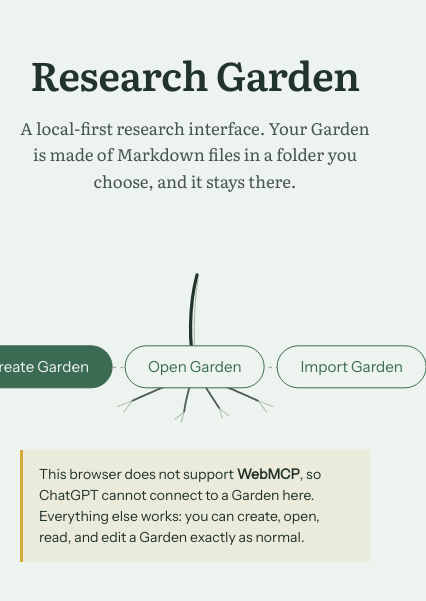
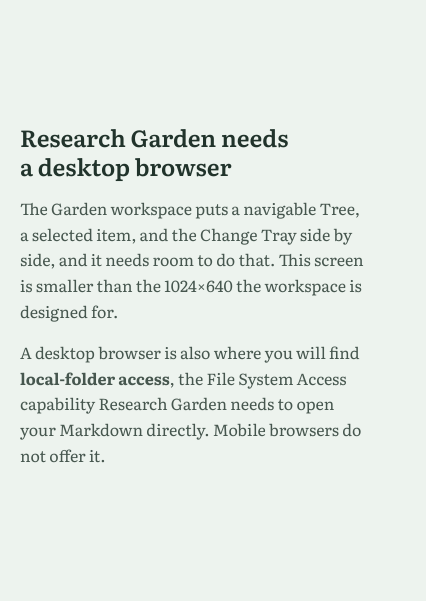
Before and after one commit to k0nkupa/research-garden, a React (Vite) app: page / in a window 390 px wide. Shown: the part 119-720 px from the top of the page, 426 px wide, since content can reach past the window. Built offline with nearby package versions, Linux system fonts and the light colour scheme.

Commit message:
fix: isolate living explorer mode

```diff
--- a/src/capabilities/capabilities.ts
+++ b/src/capabilities/capabilities.ts
@@ -8,6 +8,9 @@
  * Detection is a pure function over an injected environment so the shell's
  * behaviour can be verified without a real browser.
  */
+
+export const MINIMUM_WORKSPACE_WIDTH = 1024
+export const MINIMUM_WORKSPACE_HEIGHT = 640
 
 export interface CapabilityEnvironment {
   /** Present on browsers implementing the File System Access directory picker. */
@@ -26,6 +29,11 @@
    * `online`/`offline` events rather than only once at load.
    */
   readonly online: boolean
+}
+
+export interface Viewport {
+  readonly width: number
+  readonly height: number
 }
 
 /**
@@ -48,6 +56,7 @@
 
 export type Readiness =
   | { readonly kind: 'ready'; readonly agentInterface: AgentInterfaceStatus }
+  | { readonly kind: 'unsupported-viewport' }
   | { readonly kind: 'unsupported-browser'; readonly missing: MissingCapability }
 
 /**
@@ -99,6 +108,12 @@
  * unsupported environment from partially executing an action: there is one
  * place where "may we proceed" is answered.
  */
-export function resolveReadiness(capabilities: Capabilities): Readiness {
+export function resolveReadiness(capabilities: Capabilities, viewport: Viewport): Readiness {
+  if (viewport.width < MINIMUM_WORKSPACE_WIDTH || viewport.height < MINIMUM_WORKSPACE_HEIGHT) {
+    return { kind: 'unsupported-viewport' }
+  }
+  if (!capabilities.localFolderAccess) {
+    return { kind: 'unsupported-browser', missing: 'local-folder-access' }
+  }
   return { kind: 'ready', agentInterface: resolveAgentInterfaceStatus(capabilities) }
 }
--- a/src/entry/App.tsx
+++ b/src/entry/App.tsx
@@ -12,7 +12,10 @@
 import { PermissionLapsed } from './PermissionLapsed'
 
 function readReadiness(): Readiness {
-  return resolveReadiness(detectCapabilities(window))
+  return resolveReadiness(detectCapabilities(window), {
+    width: window.innerWidth,
+    height: window.innerHeight,
+  })
 }
 
 /**
@@ -32,7 +35,7 @@
  * second call ever seeing a "this name is already registered" failure from
  * the first.
  */
-export function App() {
+export function App({ explorerMode = 'legacy' }: { readonly explorerMode?: 'legacy' | 'living' } = {}) {
   const [readiness, setReadiness] = useState<Readiness>(readReadiness)
   const {
     session,
@@ -52,9 +55,11 @@
     const resolve = () => setReadiness(readReadiness())
 
     resolve()
+    window.addEventListener('resize', resolve)
     window.addEventListener('online', resolve)
     window.addEventListener('offline', resolve)
     return () => {
+      window.removeEventListener('resize', resolve)
       window.removeEventListener('online', resolve)
       window.removeEventListener('offline', resolve)
     }
@@ -73,7 +78,7 @@
   }
 
   if (session.kind === 'open') {
-    return <Workspace garden={session.garden} agentInterface={readiness.agentInterface} sourceMode={session.sourceMode} onDiscardImported={discardImported} />
+    return <Workspace garden={session.garden} agentInterface={readiness.agentInterface} sourceMode={session.sourceMode} onDiscardImported={discardImported} explorerMode={explorerMode} />
   }
 
   if (session.kind === 'already-a-garden') {
--- a/src/entry/ApplicationShell.tsx
+++ b/src/entry/ApplicationShell.tsx
@@ -1,5 +1,11 @@
 import { useRef, type ChangeEvent, type ReactNode } from 'react'
-import { type AgentInterfaceStatus, type MissingCapability, type Readiness } from '../capabilities/capabilities'
+import {
+  MINIMUM_WORKSPACE_HEIGHT,
+  MINIMUM_WORKSPACE_WIDTH,
+  type AgentInterfaceStatus,
+  type MissingCapability,
+  type Readiness,
+} from '../capabilities/capabilities'
 import { BareTrunk } from './BareTrunk'
 
 export interface ApplicationShellProps {
@@ -41,6 +47,10 @@
     if (event.target.files) onImportGarden?.(event.target.files)
     event.target.value = ''
   }
+  if (readiness.kind === 'unsupported-viewport') {
+    return <UnsupportedViewport />
+  }
+
   if (readiness.kind === 'unsupported-browser') {
     return <UnsupportedBrowser missing={readiness.missing} />
   }
@@ -175,3 +185,23 @@
     </main>
   )
 }
+
+function UnsupportedViewport() {
+  return (
+    <main className="shell shell--explanation">
+      <div className="explanation">
+        <h1>Research Garden needs a desktop browser</h1>
+        <p>
+          The Garden workspace puts a navigable Tree, a selected item, and the Change Tray
+          side by side, and it needs room to do that. This screen is smaller than the{' '}
+          {MINIMUM_WORKSPACE_WIDTH}&times;{MINIMUM_WORKSPACE_HEIGHT} the workspace is designed for.
+        </p>
+        <p>
+          A desktop browser is also where you will find <strong>local-folder access</strong>,
+          the File System Access capability Research Garden needs to open your Markdown directly.
+          Mobile browsers do not offer it.
+        </p>
+      </div>
+    </main>
+  )
+}
--- a/src/main.tsx
+++ b/src/main.tsx
@@ -10,7 +10,7 @@
 
 createRoot(root).render(
   <StrictMode>
-    <App />
+    <App explorerMode="living" />
   </StrictMode>,
 )
 
--- a/src/workspace/Workspace.tsx
+++ b/src/workspace/Workspace.tsx
@@ -50,7 +50,6 @@
 import {
   canopyForItem,
   containingBranchId,
-  usesExploreProjection,
   type ExploreScope,
 } from './exploreTree'
 import { revealItem, UNFOCUSED, type TreeViewState } from './treeView'
@@ -92,6 +91,8 @@
  */
 export interface WorkspaceProps {
   readonly garden: OpenedGarden
+  /** Living explorer is opt-in; legacy Tree remains the default contract. */
+  readonly explorerMode?: 'legacy' | 'living'
   readonly sourceMode?: 'live' | 'imported'
   readonly onDiscardImported?: () => void
   /**
@@ -116,6 +117,7 @@
 
 export function Workspace({
   garden: initialGarden,
+  explorerMode = 'legacy',
   sourceMode = 'live',
   onDiscardImported,
   agentInterface = 'available',
@@ -186,7 +188,7 @@
   // ADR 0061 / ticket 24: a warning, never a limit -- everything below still
   // opens and works regardless of what this says.
   const performanceWarning = exceedsPerformanceTarget(garden.index)
-  const explorerEnabled = usesExploreProjection(garden.index)
+  const explorerEnabled = explorerMode === 'living'
 
   /** Items that loaded but carry a Garden Diagnostic, so the Tree can mark them. */
   const diagnosedIds = useMemo(
```
Also changed, not shown: 1 other file (tests, documents, lock files or other folders).
